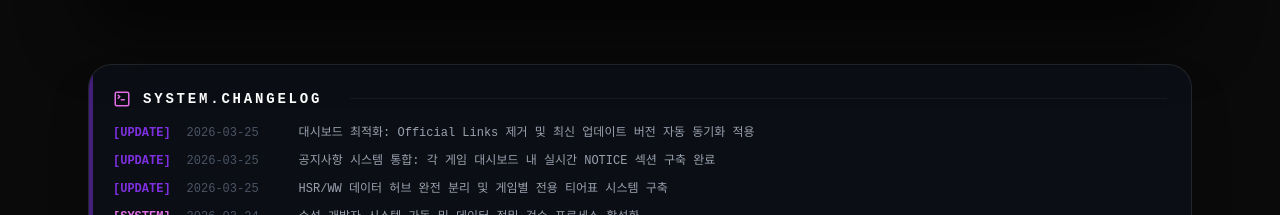
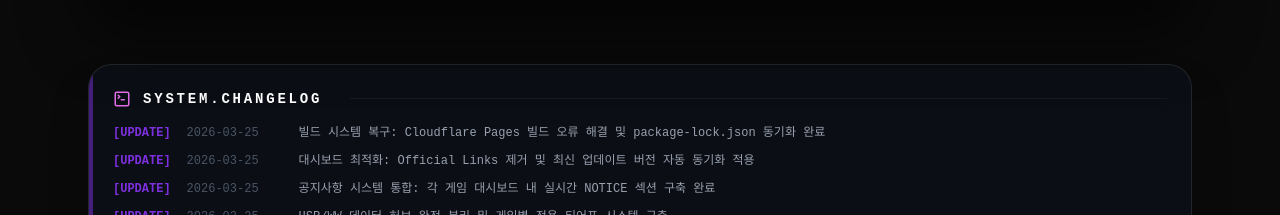
Before and after one commit to IZrira/game-hub, a React (Vite) app: page /#/ in a window 1280 px wide. Shown: the part 926-1141 px from the top of the page. Built offline with nearby package versions, Linux system fonts and the light colour scheme.

Commit message:
깃 허브  클라우드플레어간 오류 수정1

```diff
--- a/common-hub/pages/Home.tsx
+++ b/common-hub/pages/Home.tsx
@@ -98,6 +98,11 @@ const Home: React.FC = () => {
           </div>
 
           <div className="space-y-3 font-mono text-[11px] sm:text-xs text-gray-400">
+            <div className="flex items-center gap-4 hover:text-white transition-colors cursor-default">
+              <span className="text-brand-primary font-bold">[UPDATE]</span>
+              <span className="text-gray-600 w-24 shrink-0">2026-03-25</span>
+              <span className="truncate">빌드 시스템 복구: Cloudflare Pages 빌드 오류 해결 및 package-lock.json 동기화 완료</span>
+            </div>
             <div className="flex items-center gap-4 hover:text-white transition-colors cursor-default">
               <span className="text-brand-primary font-bold">[UPDATE]</span>
               <span className="text-gray-600 w-24 shrink-0">2026-03-25</span>
```
